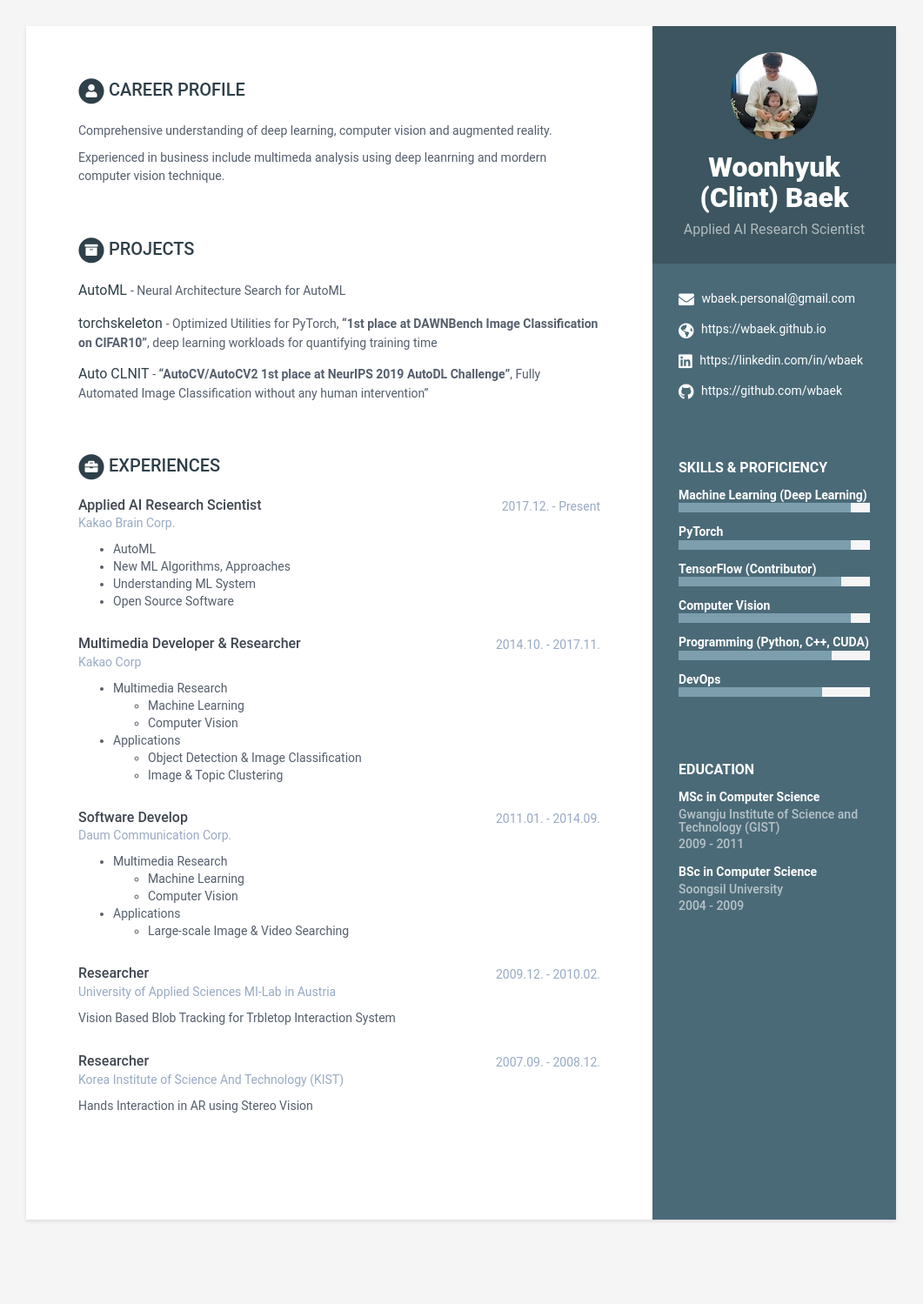
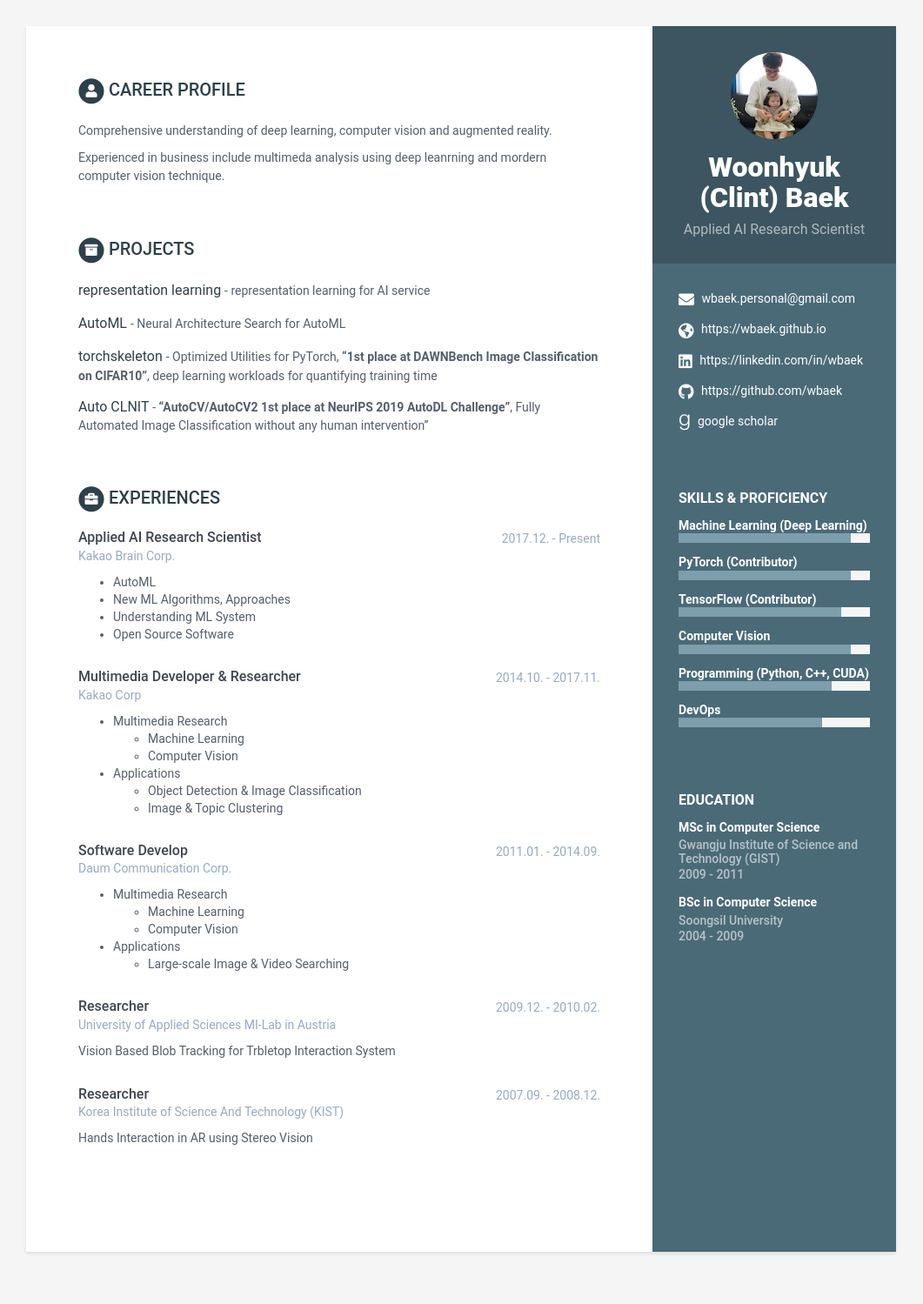
Before and after one commit to wbaek/wbaek.github.io, a Jekyll site: the page built from index.html, in a window 1280 px wide. Shown: the whole page at 87% size, without its empty margins (110-1171 px from the left). Built offline with Jekyll 4.4.1, drawn with Linux system fonts in a browser that asks for light colours; before the commit the page ends 1462 px from its top, so only the background shows below that.

Commit message:
update recent works

```diff
--- a/_data/data.yml
+++ b/_data/data.yml
@@ -22,6 +22,7 @@ sidebar:
     stack-overflow: # Number/Username, e.g. 123456/alandoe
     codewars:
     goodreads: # Number-Username, e.g. 123456-alandoe
+    googlescholar: 8WXfStMAAAAJ
 
 
 career-profile:
@@ -95,13 +96,18 @@ projects:
     intro:
 
     assignments:
+      - title: representation learning
+        time: 2020. 06. - present
+        link: "#"
+        tagline: "representation learning for AI service"
+
       - title: AutoML
-        time: 2019. - present
+        time: 2019. - 2020. 06.
         link: "#"
         tagline: "Neural Architecture Search for AutoML"
 
       - title: torchskeleton
-        time: 2019. - present
+        time: 2019. - 2019. 12.
         link: "https://github.com/wbaek/torchskeleton/releases/tag/v0.2.0_dawnbench_cifar10_release"
         tagline: Optimized Utilities for PyTorch, <strong>"1st place at DAWNBench Image Classification on CIFAR10"</strong>, deep learning workloads for quantifying training time
 
@@ -129,7 +135,7 @@ skills:
       - name: Machine Learning (Deep Learning)
         level: 90%
 
-      - name: PyTorch
+      - name: PyTorch (Contributor)
         level: 90%
 
       - name: TensorFlow (Contributor)
--- a/_includes/contact.html
+++ b/_includes/contact.html
@@ -67,5 +67,12 @@
     </li>
     {% endif %}
 
+    {% if sidebar.googlescholar %}
+    <li class="goodreads-g"><i class="fab fa-goodreads-g"></i>
+      <a href="{https://scholar.google.co.kr/citations?sortby=pubdate&user={ sidebar.googlescholar }}" target="_blank">google scholar</a>
+    </li>
+    {% endif %}
+
+
   </ul>
 </div><!--//contact-container-->
```
